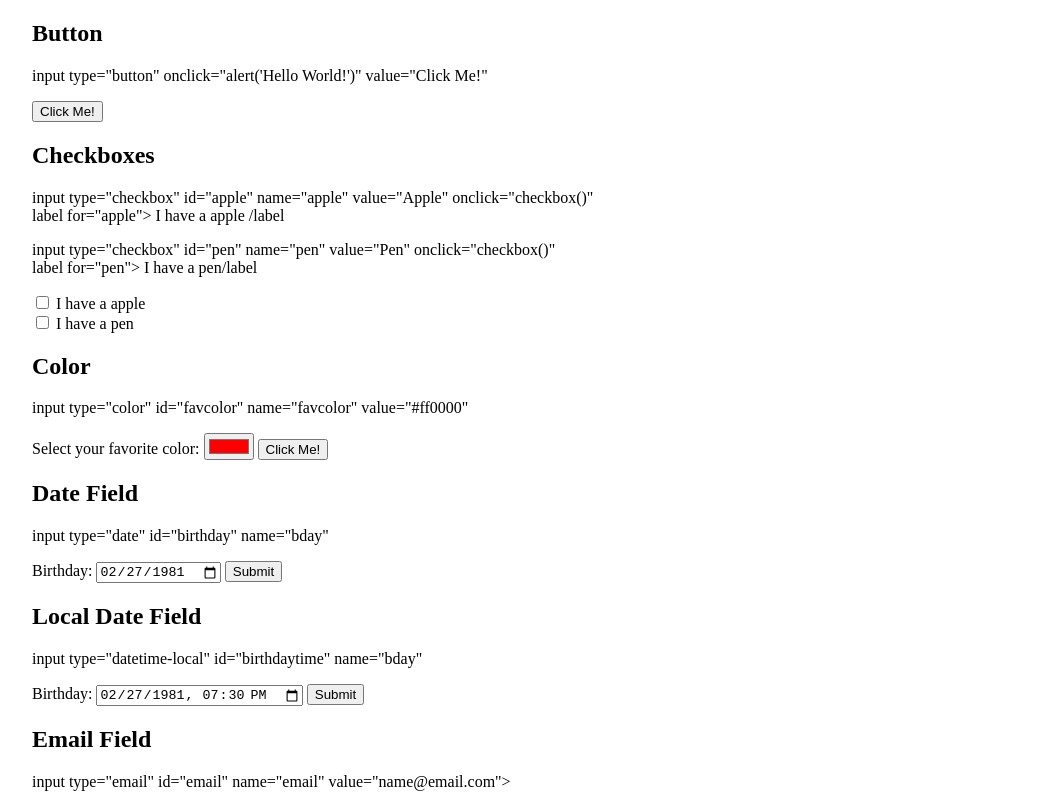
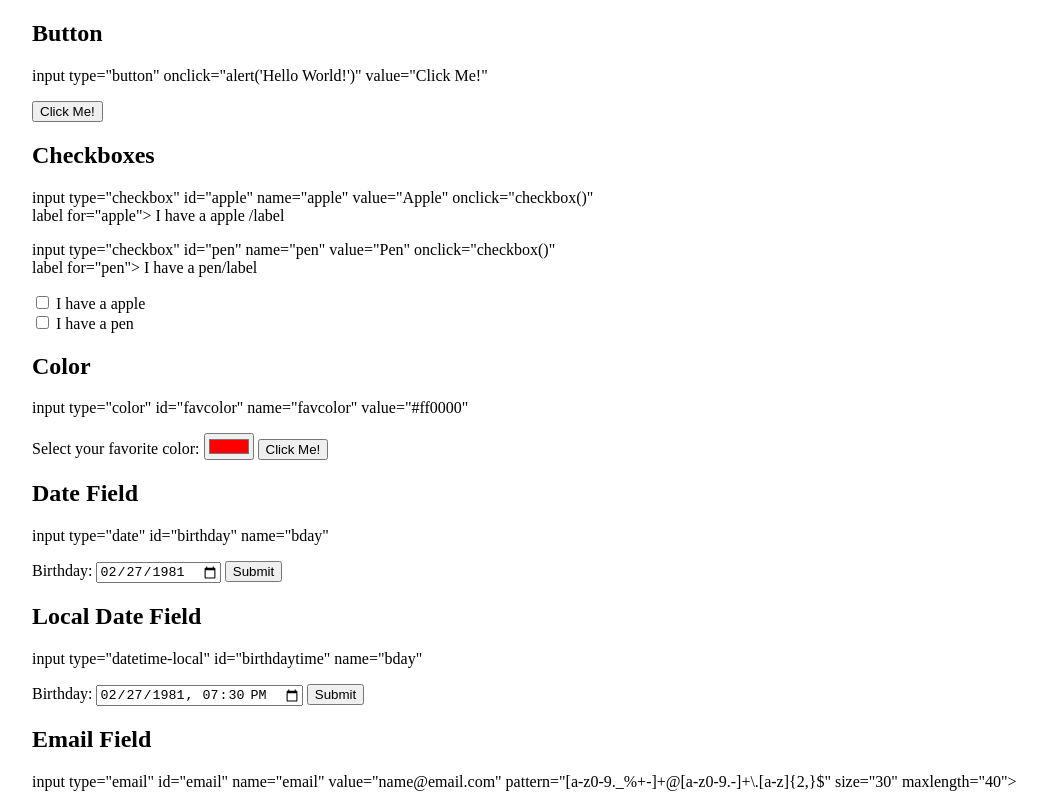
Before and after one commit to pellaci81/HTML-Input-Types, a plain HTML site: page index.html in a window 1280 px wide. Shown: the top 800 px of the page, without its empty margins (6-1053 px from the left). Drawn offline with Linux system fonts and the light colour scheme.

Commit message:
email pattern
email pattern added

```diff
--- a/index.html
+++ b/index.html
@@ -65,12 +65,12 @@
         <h2>Email Field</h2>
 
             <p>
-                input type="email" id="email" name="email" value="name@email.com">
+                input type="email" id="email" name="email" value="name@email.com" pattern="[a-z0-9._%+-]+@[a-z0-9.-]+\.[a-z]{2,}$" size="30" maxlength="40">
             </p>
 
         <form>
             <label for="email">Enter your email:</label>
-            <input type="email" id="email" name="email" value="name@email.com">
+            <input type="email" id="email" name="email" value="name@email.com" pattern="[a-z0-9._%+-]+@[a-z0-9.-]+\.[a-z]{2,}$" size="30" maxlength="40">
             <input type="submit" value="Submit" onclick="btn_email()">
         </form>
 
```
